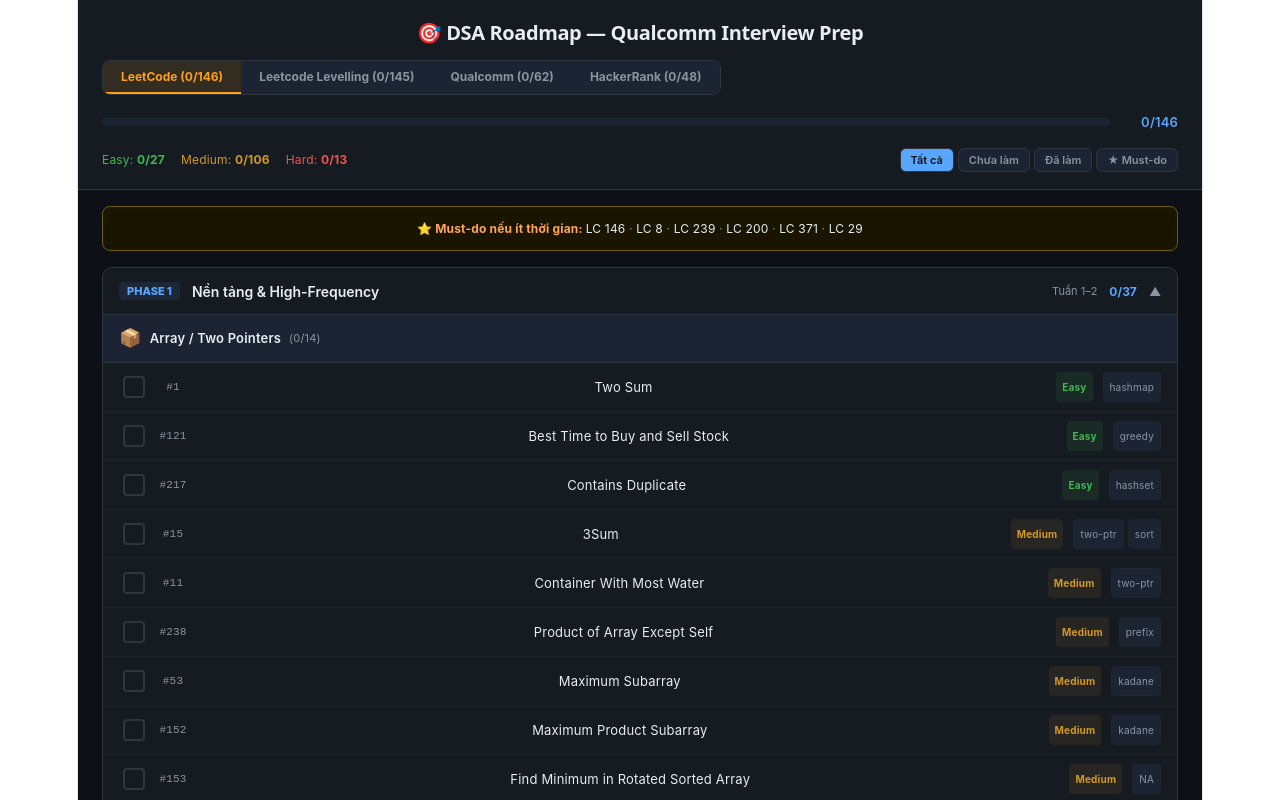
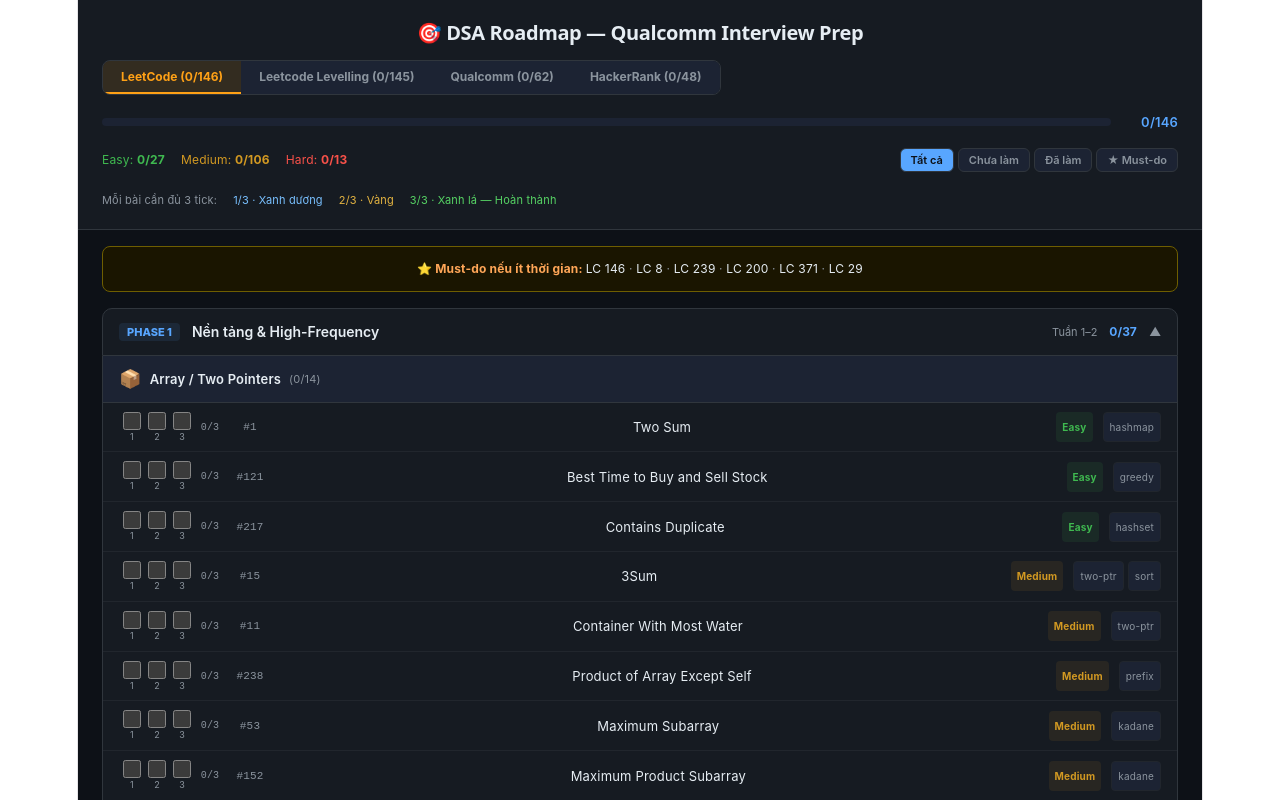
Before and after one commit to hungtrab/coding_interview_101, a React (Vite) app: page / in a window 1280 px wide. Shown: the top 800 px of the page. Built offline with nearby package versions, Linux system fonts and the light colour scheme.

Commit message:
Track three independent review checkboxes for every problem

```diff
--- a/package.json
+++ b/package.json
@@ -7,6 +7,7 @@
     "dev": "vite",
     "build": "vite build",
     "lint": "eslint .",
+    "test": "node --test tests/*.test.mjs",
     "preview": "vite preview"
   },
   "dependencies": {
--- a/src/App.jsx
+++ b/src/App.jsx
@@ -1,6 +1,9 @@
 import { useState, useMemo } from "react";
 import Levelling from "./Levelling";
 import Qualcomm from "./Qualcomm";
+import ProblemChecks from "./ProblemChecks";
+import useProblemProgress from "./useProblemProgress";
+import { countChecks } from "./progress";
 import { LEVELLING_PROBLEMS, levellingUrl } from "./data/levelling";
 import { QUALCOMM_PROBLEMS } from "./data/qualcomm";
 
@@ -403,44 +406,9 @@
 }
 
 export default function DSARoadmap() {
-  const [done, setDone] = useState(() => {
-  try {
-    const saved = JSON.parse(localStorage.getItem("lc-done") || "[]");
-    return new Set(saved);
-  } catch { return new Set(); }
-});
-
-// Thêm ngay dưới:
-const toggleLc = (lc) => setDone((prev) => {
-  const next = new Set(prev);
-  next.has(lc) ? next.delete(lc) : next.add(lc);
-  localStorage.setItem("lc-done", JSON.stringify([...next]));
-  return next;
-});
-const [hrDone, setHrDone] = useState(() => {
-  try {
-    const saved = JSON.parse(localStorage.getItem("hr-done") || "[]");
-    return new Set(saved);
-  } catch { return new Set(); }
-});
-
-const toggleHr = (key) => setHrDone((prev) => {
-  const next = new Set(prev);
-  next.has(key) ? next.delete(key) : next.add(key);
-  localStorage.setItem("hr-done", JSON.stringify([...next]));
-  return next;
-});
-  const [csesDone, setCsesDone] = useState(() => {
-    try {
-      return new Set(JSON.parse(localStorage.getItem("cses-done") || "[]"));
-    } catch { return new Set(); }
-  });
-  const toggleCses = (id) => setCsesDone((prev) => {
-    const next = new Set(prev);
-    next.has(id) ? next.delete(id) : next.add(id);
-    localStorage.setItem("cses-done", JSON.stringify([...next]));
-    return next;
-  });
+  const { checks: lcChecks, done, toggle: toggleLc } = useProblemProgress("lc");
+  const { checks: hrChecks, done: hrDone, toggle: toggleHr } = useProblemProgress("hr");
+  const { checks: csesChecks, done: csesDone, toggle: toggleCses } = useProblemProgress("cses");
   const [expandedPhase, setExpandedPhase] = useState("p1");
   const [expandedHr, setExpandedHr] = useState("0");
   const [filter, setFilter] = useState("all");
@@ -578,6 +546,12 @@
             ))}
           </div>
         </div>
+        <div className="progress-guide" aria-label="Màu tiến độ ôn tập">
+          <span>Mỗi bài cần đủ 3 tick:</span>
+          <span>1/3 · Xanh dương</span>
+          <span>2/3 · Vàng</span>
+          <span>3/3 · Xanh lá — Hoàn thành</span>
+        </div>
       </div>
 
       {/* Must-do banner (LC only) */}
@@ -648,21 +622,14 @@
                           </span>
                         </div>
                         {visible.map((p) => (
-                          <div key={p.id} onClick={() => toggleLc(p.lc)}
+                          <div key={p.id} className="problem-row" data-progress={countChecks(lcChecks[p.lc])}
                             style={{
                               display: "flex", alignItems: "center", gap: 10,
-                              padding: "9px 16px 9px 20px", cursor: "pointer",
-                              background: done.has(p.lc) ? "#3fb95008" : "var(--bg2)",
+                              padding: "9px 16px 9px 20px",
                               borderBottom: "1px solid #21262d",
-                              opacity: done.has(p.lc) ? 0.55 : 1, transition: "all 0.15s",
+                              transition: "all 0.15s",
                             }}>
-                            <span style={{
-                              width: 18, height: 18, borderRadius: 4, flexShrink: 0,
-                              border: done.has(p.lc) ? "2px solid #3fb950" : "2px solid var(--border)",
-                              background: done.has(p.lc) ? "#3fb950" : "transparent",
-                              display: "flex", alignItems: "center", justifyContent: "center",
-                              fontSize: 11, color: "#0d1117", fontWeight: 700,
-                            }}>{done.has(p.lc) && "✓"}</span>
+                            <ProblemChecks mask={lcChecks[p.lc]} name={`LC ${p.lc} — ${p.title}`} onToggle={(index) => toggleLc(p.lc, index)} />
                             {p.star && <span style={{ fontSize: 13, flexShrink: 0 }}>⭐</span>}
                             <span style={{ fontSize: 11, color: "var(--text2)", minWidth: 36, flexShrink: 0, fontFamily: "monospace" }}>#{p.lc}</span>
                             <a href={LC_LINKS.get(p.lc) || `https://leetcode.com/problems/${lcSlug(p.title)}/`} target="_blank" rel="noopener noreferrer"
@@ -699,10 +666,10 @@
         })}
 
         {tab === "levelling" && (
-          <Levelling done={done} csesDone={csesDone} toggleLc={toggleLc} toggleCses={toggleCses} filter={filter} />
+          <Levelling done={done} csesDone={csesDone} lcChecks={lcChecks} csesChecks={csesChecks} toggleLc={toggleLc} toggleCses={toggleCses} filter={filter} />
         )}
 
-        {tab === "qualcomm" && <Qualcomm done={done} toggleLc={toggleLc} filter={filter} />}
+        {tab === "qualcomm" && <Qualcomm done={done} lcChecks={lcChecks} toggleLc={toggleLc} filter={filter} />}
 
         {/* === HACKERRANK TAB === */}
         {tab === "hackerrank" && HR_TOPICS.map((topic, ti) => {
@@ -734,21 +701,14 @@
                     const key = `${ti}-${actualIdx}`;
                     const isDone = hrDone.has(key);
                     return (
-                      <div key={pi} onClick={() => toggleHr(key)}
+                      <div key={pi} className="problem-row" data-progress={countChecks(hrChecks[key])}
                         style={{
                           display: "flex", alignItems: "center", gap: 10,
-                          padding: "9px 16px 9px 20px", cursor: "pointer",
-                          background: isDone ? "#3fb95008" : "var(--bg2)",
+                          padding: "9px 16px 9px 20px",
                           borderBottom: "1px solid #21262d",
-                          opacity: isDone ? 0.55 : 1, transition: "all 0.15s",
+                          transition: "all 0.15s",
                         }}>
-                        <span style={{
-                          width: 18, height: 18, borderRadius: 4, flexShrink: 0,
-                          border: isDone ? "2px solid #3fb950" : "2px solid var(--border)",
-                          background: isDone ? "#3fb950" : "transparent",
-                          display: "flex", alignItems: "center", justifyContent: "center",
-                          fontSize: 11, color: "#0d1117", fontWeight: 700,
-                        }}>{isDone && "✓"}</span>
+                        <ProblemChecks mask={hrChecks[key]} name={`HackerRank — ${p.title}`} onToggle={(index) => toggleHr(key, index)} />
                         <a href={p.url} target="_blank" rel="noopener noreferrer"
                           onClick={(e) => e.stopPropagation()}
                           style={{
--- a/src/Levelling.css
+++ b/src/Levelling.css
@@ -29,7 +29,6 @@
 .diff-E { color: #3fb950; background: #3fb95018; }
 .diff-M { color: #d29922; background: #d2992218; }
 .diff-H { color: #f85149; background: #f8514918; }
-.levelling-problem.is-done { background: #3fb95008; }
 .is-done .levelling-problem-info a { color: var(--text2); text-decoration: line-through; }
 .levelling-empty { padding: 24px; text-align: center; color: var(--text2); }
 .levelling button:focus-visible, .levelling select:focus-visible, .levelling input:focus-visible, .levelling a:focus-visible { outline: 2px solid #d2a8ff; outline-offset: 3px; }
--- a/src/Levelling.jsx
+++ b/src/Levelling.jsx
@@ -1,11 +1,13 @@
 import { useState } from "react";
+import ProblemChecks from "./ProblemChecks";
+import { countChecks } from "./progress";
 import { LEVELLING_PROBLEMS, LEVELLING_TOPICS, levellingKey, levellingUrl } from "./data/levelling";
 import "./Levelling.css";
 
 const DIFFICULTIES = { E: "Easy", M: "Medium", H: "Hard" };
 const LEVEL_TITLES = { L0: "Thuần template", L1: "Biến thể", L2: "Combination / interview-ish" };
 
-export default function Levelling({ done, csesDone, toggleLc, toggleCses, filter }) {
+export default function Levelling({ done, csesDone, lcChecks, csesChecks, toggleLc, toggleCses, filter }) {
   const [expanded, setExpanded] = useState(new Set(["hash-prefix"]));
   const [level, setLevel] = useState("all");
   const isDone = (problem) => problem.lc ? done.has(problem.lc) : csesDone.has(problem.cses);
@@ -87,13 +89,12 @@
                       {problems.map((problem) => {
                         const completed = isDone(problem);
                         const key = levellingKey(problem);
+                        const mask = problem.lc ? lcChecks[problem.lc] : csesChecks[problem.cses];
                         return (
-                          <div key={key} className={`levelling-problem${completed ? " is-done" : ""}`}
-                            onClick={() => problem.lc ? toggleLc(problem.lc) : toggleCses(problem.cses)}>
-                            <input type="checkbox" checked={completed}
-                              aria-label={`Hoàn thành ${problem.lc ? "LC" : "CSES"} ${problem.lc || problem.cses} — ${problem.title}`}
-                              onClick={(event) => event.stopPropagation()}
-                              onChange={() => problem.lc ? toggleLc(problem.lc) : toggleCses(problem.cses)} />
+                          <div key={key} className={`problem-row levelling-problem${completed ? " is-done" : ""}`}
+                            data-progress={countChecks(mask)}>
+                            <ProblemChecks mask={mask} name={`${problem.lc ? "LC" : "CSES"} ${problem.lc || problem.cses} — ${problem.title}`}
+                              onToggle={(index) => problem.lc ? toggleLc(problem.lc, index) : toggleCses(problem.cses, index)} />
                             <span className="levelling-level">{problem.level}</span>
                             <div className="levelling-problem-info">
                               <a href={levellingUrl(problem)} target="_blank" rel="noopener noreferrer"
--- /dev/null
+++ b/src/ProblemChecks.css
@@ -0,0 +1,27 @@
+.problem-row[data-progress] { cursor: default; transition: background-color 0.15s; }
+.problem-row[data-progress="0"] { background: var(--bg2); }
+.problem-row[data-progress="1"], .problem-row[data-progress="1"]:hover { background: #172e45; box-shadow: inset 3px 0 #58a6ff; }
+.problem-row[data-progress="2"], .problem-row[data-progress="2"]:hover { background: #3b3018; box-shadow: inset 3px 0 #d29922; }
+.problem-row[data-progress="3"], .problem-row[data-progress="3"]:hover { background: #183a26; box-shadow: inset 3px 0 #3fb950; }
+.problem-checks { display: inline-flex; align-items: center; gap: 7px; flex-shrink: 0; color-scheme: dark; }
+.problem-checks label { display: flex; flex-direction: column; align-items: center; gap: 2px; cursor: pointer; font-size: 9px; color: var(--text2); line-height: 1.2; }
+.problem-checks input[type="checkbox"] { width: 18px; height: 18px; margin: 0; cursor: pointer; accent-color: #58a6ff; }
+[data-progress="2"] .problem-checks input { accent-color: #d29922; }
+[data-progress="3"] .problem-checks input { accent-color: #3fb950; }
+.problem-checks input:focus-visible { outline: 2px solid #58a6ff; outline-offset: 3px; }
+.problem-check-count { min-width: 24px; font: 10px monospace; color: var(--text2); }
+[data-progress="1"] .problem-check-count { color: #79c0ff; }
+[data-progress="2"] .problem-check-count { color: #e3b341; }
+[data-progress="3"] .problem-check-count { color: #56d364; }
+.progress-guide { display: flex; flex-wrap: wrap; gap: 6px 16px; margin-top: 14px; font-size: 11px; color: var(--text2); }
+.progress-guide span { white-space: nowrap; }
+.progress-guide span:nth-child(2) { color: #79c0ff; }
+.progress-guide span:nth-child(3) { color: #e3b341; }
+.progress-guide span:nth-child(4) { color: #56d364; }
+@media (max-width: 600px) {
+  .problem-row[data-progress] { flex-wrap: wrap; }
+  .problem-row > .problem-checks { flex-basis: 100%; }
+  .problem-row > a { min-width: 80px; overflow-wrap: anywhere; }
+  .problem-row.levelling-problem .levelling-problem-info { flex-basis: calc(100% - 70px); }
+  .problem-row.levelling-problem .levelling-difficulty { margin-left: 0; }
+}
--- /dev/null
+++ b/src/ProblemChecks.jsx
@@ -0,0 +1,19 @@
+import { countChecks } from "./progress";
+import "./ProblemChecks.css";
+
+export default function ProblemChecks({ mask = 0, name, onToggle }) {
+  const count = countChecks(mask);
+  return (
+    <div className="problem-checks" role="group" aria-label={`Ôn tập ${name}`}>
+      {[0, 1, 2].map((index) => (
+        <label key={index} title={`Lần ${index + 1} — ${name}`}>
+          <input type="checkbox" checked={Boolean(mask & (1 << index))}
+            aria-label={`Lần ${index + 1} — ${name}`}
+            onChange={() => onToggle(index)} />
+          <span aria-hidden="true">{index + 1}</span>
+        </label>
+      ))}
+      <span className="problem-check-count" aria-label={`${count}/3 lượt hoàn thành`}>{count}/3</span>
+    </div>
+  );
+}
--- a/src/Qualcomm.css
+++ b/src/Qualcomm.css
@@ -15,7 +15,6 @@
 .qualcomm-difficulty.diff-E { color: #3fb950; background: #3fb95018; }
 .qualcomm-difficulty.diff-M { color: #d29922; background: #d2992218; }
 .qualcomm-difficulty.diff-H { color: #f85149; background: #f8514918; }
-.qualcomm-problem.is-done { background: #3fb95008; }
 .qualcomm-problem.is-done a { color: var(--text2); text-decoration: line-through; }
 .qualcomm-empty { padding: 24px; color: var(--text2); text-align: center; }
 .qualcomm input:focus-visible, .qualcomm a:focus-visible { outline: 2px solid #58a6ff; outline-offset: 3px; }
--- /dev/null
+++ b/src/progress.js
@@ -0,0 +1,25 @@
+export function countChecks(mask = 0) {
+  return (mask & 1) + ((mask >> 1) & 1) + ((mask >> 2) & 1);
+}
+
+export function loadProgress(source, storage) {
+  try {
+    const saved = JSON.parse(storage.getItem(`${source}-progress-v2`) || "null");
+    if (saved?.version === 2 && saved.checks && typeof saved.checks === "object" && !Array.isArray(saved.checks)) {
+      return Object.fromEntries(Object.entries(saved.checks).filter(([, mask]) => Number.isInteger(mask) && mask >= 1 && mask <= 7));
+    }
+  } catch { /* Try the legacy checklist if the new data cannot be read. */ }
+  try {
+    const legacy = JSON.parse(storage.getItem(`${source}-done`) || "[]");
+    return Array.isArray(legacy) ? Object.fromEntries(legacy.map((id) => [id, 1])) : {};
+  } catch { return {}; }
+}
+
+export function toggleCheck(checks, id, index) {
+  if (!Number.isInteger(index) || index < 0 || index > 2) return checks;
+  const next = { ...checks };
+  const mask = (next[id] || 0) ^ (1 << index);
+  if (mask) next[id] = mask;
+  else delete next[id];
+  return next;
+}
--- /dev/null
+++ b/src/useProblemProgress.js
@@ -0,0 +1,22 @@
+import { useEffect, useMemo, useState } from "react";
+import { loadProgress, toggleCheck } from "./progress";
+
+export default function useProblemProgress(source) {
+  const [checks, setChecks] = useState(() => {
+    try { return loadProgress(source, localStorage); }
+    catch { return {}; }
+  });
+
+  useEffect(() => {
+    try {
+      localStorage.setItem(`${source}-progress-v2`, JSON.stringify({ version: 2, checks }));
+    } catch { /* Keep the checklist usable when browser storage is unavailable. */ }
+  }, [source, checks]);
+
+  const done = useMemo(() => new Set(Object.entries(checks)
+    .filter(([, mask]) => mask === 7)
+    .map(([id]) => source === "hr" ? id : Number(id))), [checks, source]);
+
+  const toggle = (id, index) => setChecks((previous) => toggleCheck(previous, id, index));
+  return { checks, done, toggle };
+}
```
Also changed, not shown: src/Qualcomm.jsx (+7 -7 lines), 2 other files (tests, documents, lock files or other folders).
